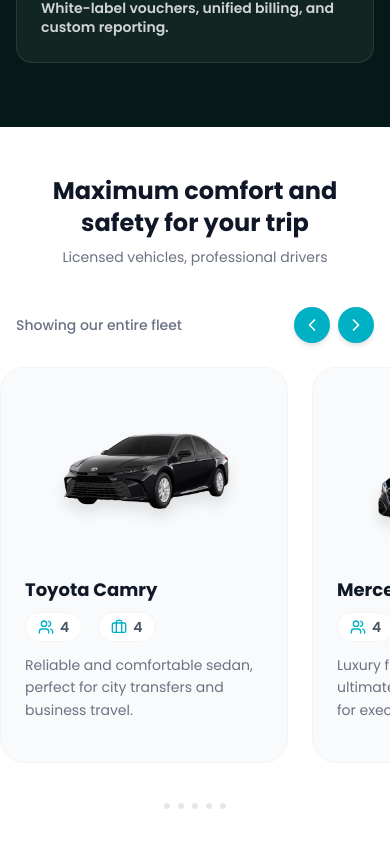
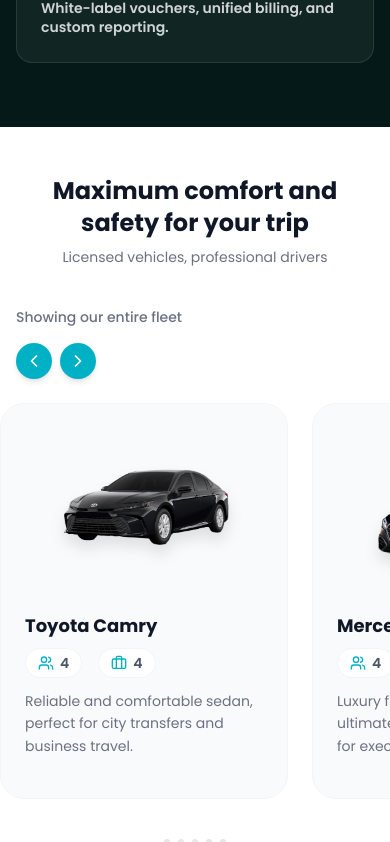
Before and after one commit to MurtazaKhan-101/ksa-rides, a Next.js app: page /about in a window 390 px wide. Shown: the part 5300-6142 px from the top of the page. Built offline with nearby package versions, Linux system fonts and the light colour scheme; no server answers.

Commit message:
fized infinite vehicle scroll

```diff
--- a/src/app/components/home/HeroSection.js
+++ b/src/app/components/home/HeroSection.js
@@ -436,12 +436,12 @@
 
                 {/* Suggested vehicles */}
                 <div className="space-y-2">
-                  <div className="flex items-center justify-between gap-2">
+                  <div className="flex flex-col sm:flex-row sm:items-center justify-between gap-2">
                     <div className="text-xs text-gray-400 font-medium leading-relaxed">
                       Recommended vehicles for your passengers and baggages
                     </div>
                     {suggestedVehicles.length > 2 && (
-                      <div className="flex gap-1.5 flex-shrink-0">
+                      <div className="flex gap-1.5 flex-shrink-0 self-end sm:self-auto">
                         <button
                           onClick={(e) => { e.preventDefault(); miniScroll(-1); }}
                           className="w-7 h-7 rounded-full bg-[#00B1C5] flex items-center justify-center text-white hover:bg-[#005F56] transition-all shadow-md"
--- a/src/app/components/home/VehiclesSection.js
+++ b/src/app/components/home/VehiclesSection.js
@@ -16,7 +16,7 @@
   };
 
   return (
-    <section className="py-12 lg:py-20 bg-white overflow-hidden">
+    <section className="py-12 lg:py-20 bg-white overflow-x-hidden w-full">
 
       {/* Header — constrained */}
       <div className="max-w-7xl mx-auto px-4 sm:px-6 lg:px-12">
@@ -31,8 +31,8 @@
       </div>
 
       {/* Carousel Container */}
-      <div className="relative group max-w-7xl mx-auto">
-        <div className="flex items-center justify-between mb-6 px-4 sm:px-6 lg:px-4">
+      <div className="relative group max-w-7xl mx-auto w-full overflow-x-hidden">
+        <div className="flex flex-col sm:flex-row sm:items-center justify-between mb-6 gap-4 px-4 sm:px-6 lg:px-4">
           <p className="text-sm font-medium text-gray-500">
             {passengers > 0 ? (
               <span>Showing vehicles for <span className="text-[#00B1C5] font-bold">{passengers}</span> passengers</span>
```
Also changed, not shown: public/ksa-images/2022-Hyundai-Grand-Starex.png (deleted), public/ksa-images/Hyundai Star X.png.
